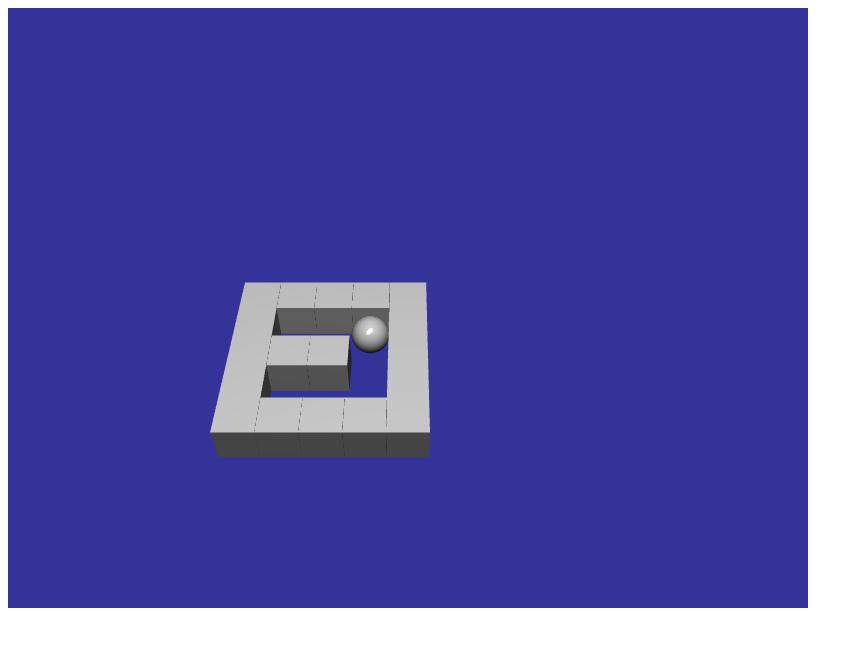
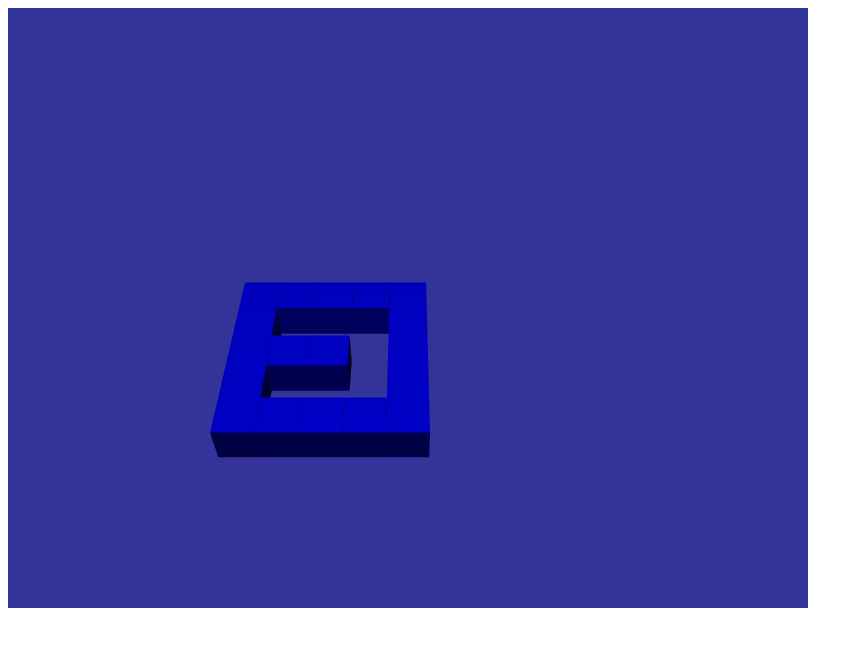
Before and after one commit to MaDRaGe/webgl-packman, a website built with webpack: page src/index.html in a window 1280 px wide. Shown: the whole page, without its empty margins (0-863 px from the left). Built offline with nearby package versions, Linux system fonts and the light colour scheme; animation ran at ten frames a second; files whose address does not match are found by name.

Commit message:
Texture added

```diff
--- a/src/Mesh.ts
+++ b/src/Mesh.ts
@@ -36,10 +36,13 @@ class Mesh {
   // @ts-ignore
   private texCoordBuffer: WebGLBuffer;
 
+  private name: string = '';
+
   constructor() {}
 
-  public async load(name: String): Promise<void> {
+  public async load(name: string): Promise<void> {
     try {
+      this.name = name;
       const response = await fetch(
         `http://127.0.0.1:8887/assets/meshes/${name}.obj`
       );
@@ -159,6 +162,7 @@ class Mesh {
       0,
       0
     );
+
     gl.bindBuffer(gl.ARRAY_BUFFER, this.texCoordBuffer);
     gl.vertexAttribPointer(
       shaderProgram.getVertexAttr("a_vertexTextureCoords"),
--- a/src/Scene.ts
+++ b/src/Scene.ts
@@ -3,7 +3,7 @@ import Mesh from "./Mesh";
 import { glm } from "./glm";
 import GL from "./GL";
 import Light from "./Light";
-import { shaderProgram, gameObjects, Player } from "./data";
+import { shaderProgram, gameObjects, Player, texture } from "./data";
 import Camera from "./Camera";
 import GameObject from "./GameObject";
 
@@ -46,6 +46,10 @@ class Scene {
     this.camera.setProjectionMatrix(45, gl.canvas.width / gl.canvas.height, 1, 2000);
     shaderProgram.setUniformMatrix4fv("u_PMatrix", this.camera.getProjectionMatrix());
 
+    // Texture
+    texture.apply()
+    shaderProgram.setUniform1i('uTexture', 0);
+
     // View matrix
     shaderProgram.setUniformMatrix4fv("u_VMatrix", this.camera.getViewMatrix());
 
@@ -61,13 +65,12 @@ class Scene {
       gameObject.draw();
     })
 
+    /*
     shaderProgram.setUniformMatrix4fv("u_MMatrix", Player.getModelMatrix());
     let MVMatrix = glm.m4.multiply(this.camera.getViewMatrix(), Player.getModelMatrix())
     let NMatrix = glm.transpose(glm.m4.inverse(MVMatrix));
     shaderProgram.setUniformMatrix4fv("u_NMatrix", NMatrix);
-
-    // Draw object
-    Player.draw();
+    Player.draw();*/
 
     this.angle += 0.1;
   }
--- a/src/ShaderProgram.ts
+++ b/src/ShaderProgram.ts
@@ -93,6 +93,10 @@ class ShaderProgram {
     gl.uniformMatrix4fv(<WebGLUniformLocation>this.uniforms.get(name), false, value);
   }
 
+  public setUniform1i(name: string, value: number): void {
+    GL.getGL().uniform1i(<WebGLUniformLocation>this.uniforms.get(name), value);
+  }
+
   public apply(): void {
     const gl = GL.getGL();
     gl.useProgram(this.shaderProgram);
--- /dev/null
+++ b/src/Texture.ts
@@ -0,0 +1,45 @@
+import gl from './GL';
+
+class Texture {
+  private texture: WebGLTexture = <WebGLTexture>gl.getGL().createTexture();
+  private image: HTMLImageElement = new Image();
+
+  public load(name: string): void {
+    const GL: WebGLRenderingContext = gl.getGL();
+    this.texture = <WebGLTexture>GL.createTexture();
+    this.image.crossOrigin = 'anonymous';
+    this.image.src = `http://127.0.0.1:8887/assets/textures/${name}.png`;
+    this.image.addEventListener('load', () => {
+      GL.bindTexture(GL.TEXTURE_2D, this.texture);
+      GL.texImage2D(GL.TEXTURE_2D, 0, GL.RGBA, GL.RGBA, GL.UNSIGNED_BYTE, this.image);
+      GL.generateMipmap(GL.TEXTURE_2D);
+    })
+    /*fetch(`http://127.0.0.1:8887/assets/textures/${name}.png`)
+      .then((response) => {
+        return response.blob();
+      })
+      .then(images => {
+        this.image.src = URL.createObjectURL(images)
+      })*/
+    this.image.addEventListener('load', () => {
+      GL.bindTexture(GL.TEXTURE_2D, this.texture);
+      GL.texImage2D(GL.TEXTURE_2D, 0, GL.RGBA, GL.RGBA, GL.UNSIGNED_BYTE, this.image);
+      GL.generateMipmap(GL.TEXTURE_2D);
+    })
+  }
+
+  public apply(): void {
+    const GL: WebGLRenderingContext = gl.getGL();
+    GL.bindTexture(GL.TEXTURE_2D, this.texture);
+    GL.texImage2D(
+      GL.TEXTURE_2D, 0, GL.RGBA,
+      1, 1, 0,
+      GL.RGBA,
+      GL.UNSIGNED_BYTE,
+      new Uint8Array([0, 0, 255, 255])
+    );
+
+  }
+}
+
+export default Texture;
--- a/src/data.ts
+++ b/src/data.ts
@@ -4,6 +4,7 @@ import Scene from "./Scene";
 import GL from "./GL";
 import { glm } from "./glm";
 import ResourceManager from './ResourceManager';
+import Texture from './Texture';
 
 enum ObjectType {
   Space,
@@ -23,18 +24,22 @@ let Player: GameObject = new GameObject();
 let gameObjects: GameObject[] = [];
 let shaderProgram: ShaderProgram;
 let scene: Scene;
+let texture: Texture = new Texture;
 async function dataInit() {
   GL.init("#scene");
   scene = new Scene();
   await ResourceManager.init('object.json');
   shaderInit();
+  texture.load('light_object');
   loadObjects();
 }
 
 function loadObjects() {
   map.forEach((row: ObjectType[], rowIndex: number) => {
     row.forEach((objectTypeNumber: ObjectType, columnIndex: number) => {
-      gameObjects.push(ResourceManager.createObject(objectTypeNumber, new glm.vec2(columnIndex, rowIndex)));
+      if (objectTypeNumber === ObjectType.Border) {
+        gameObjects.push(ResourceManager.createObject(objectTypeNumber, new glm.vec2(columnIndex, rowIndex)));
+      }
     })
   })
   Player = ResourceManager.createObject(ObjectType.Player, new glm.vec2(1, 1));
@@ -52,6 +57,7 @@ function shaderInit() {
   shaderProgram.initUniform("u_ambientLightColor");
   shaderProgram.initUniform("u_diffuseLightColor");
   shaderProgram.initUniform("u_specularLightColor");
+  shaderProgram.initUniform('uTexture');
   shaderProgram.initUniform("u_VMatrix");
   shaderProgram.initAttr("a_vertexPosition");
   shaderProgram.initAttr("a_vertexTextureCoords");
@@ -65,5 +71,6 @@ export {
   shaderProgram,
   scene,
   gameObjects,
-  Player
+  Player,
+  texture
 };
--- a/index.html
+++ b/src/index.html
@@ -59,9 +59,8 @@
           diffuseLightDot +
           u_specularLightColor * specularLightParam;
 
-
-
         gl_Position = u_PMatrix * MVMatrix * vec4(a_vertexPosition, 1);
+        vTextureCoords = a_vertexTextureCoords;
       }
     </script>
 
@@ -69,8 +68,12 @@
       precision mediump float;
       varying vec2 vTextureCoords;
       varying vec3 vLightWeighting;
+      uniform sampler2D uTexture;
       void main() {
-        gl_FragColor = vec4(vLightWeighting, 1.0) * vec4(1, 1, 1, 1);
+        gl_FragColor =
+          vec4(vLightWeighting, 1.0) *
+          vec4(1, 1, 1, 1) *
+          texture2D(uTexture, vTextureCoords);
       }
     </script>
     <!--<script src="./dist/main.js"></script>-->
--- a/src/main.ts
+++ b/src/main.ts
@@ -2,8 +2,13 @@
 import GL from "./GL";
 import simulate from "./simulate";
 import display from "./display";
+import { wsConnect } from './ServerConnection';
+import '@/redux/store'
+
 
 async function main(): Promise<void> {
+  //wsConnect();
+
   await dataInit();
   GL.setDisplayFunc(display);
   GL.setSimulationFunc(simulate);
--- a/webpack.config.js
+++ b/webpack.config.js
@@ -6,7 +6,8 @@ const TerserWebpackPlugin = require('terser-webpack-plugin');
 const webpack = require('webpack');
 
 module.exports = {
-  entry: './src/main.ts',
+  context: path.resolve(__dirname, 'src'),
+  entry: 'main.ts',
   module: {
     rules: [
       {
@@ -40,6 +41,10 @@ module.exports = {
     contentBase: path.join(__dirname, 'dist'),
   },
   resolve: {
+    alias: {
+      '@': path.resolve(__dirname, 'src'),
+      '@node_modules': path.resolve(__dirname, 'node_modules')
+    },
     extensions: [ '.tsx', '.ts', '.js' ],
     modules: ['node_modules', path.resolve(__dirname, 'src')],
   },
```
Also changed, not shown: package.json (+6 -3 lines), server/server.js (added, +9 -0 lines), src/ServerConnection.ts (added, +10 -0 lines), 1 other file.
